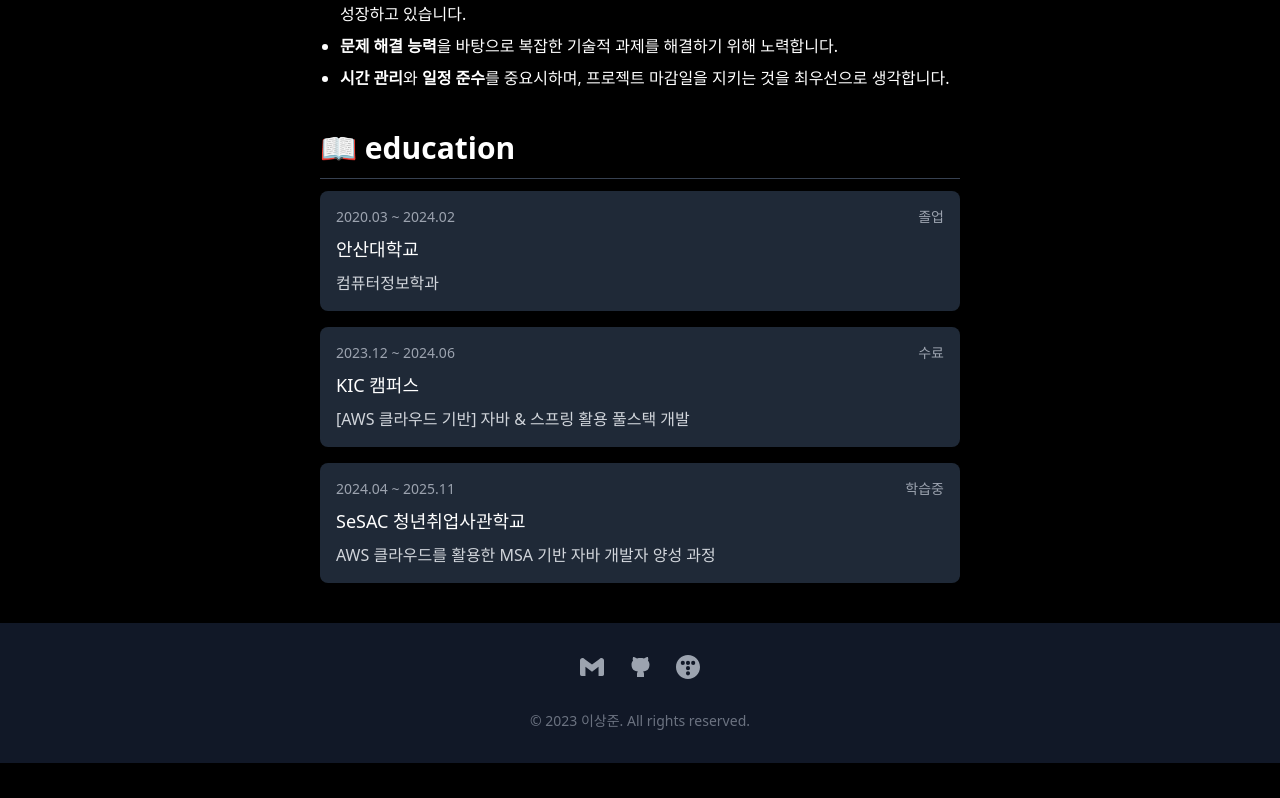
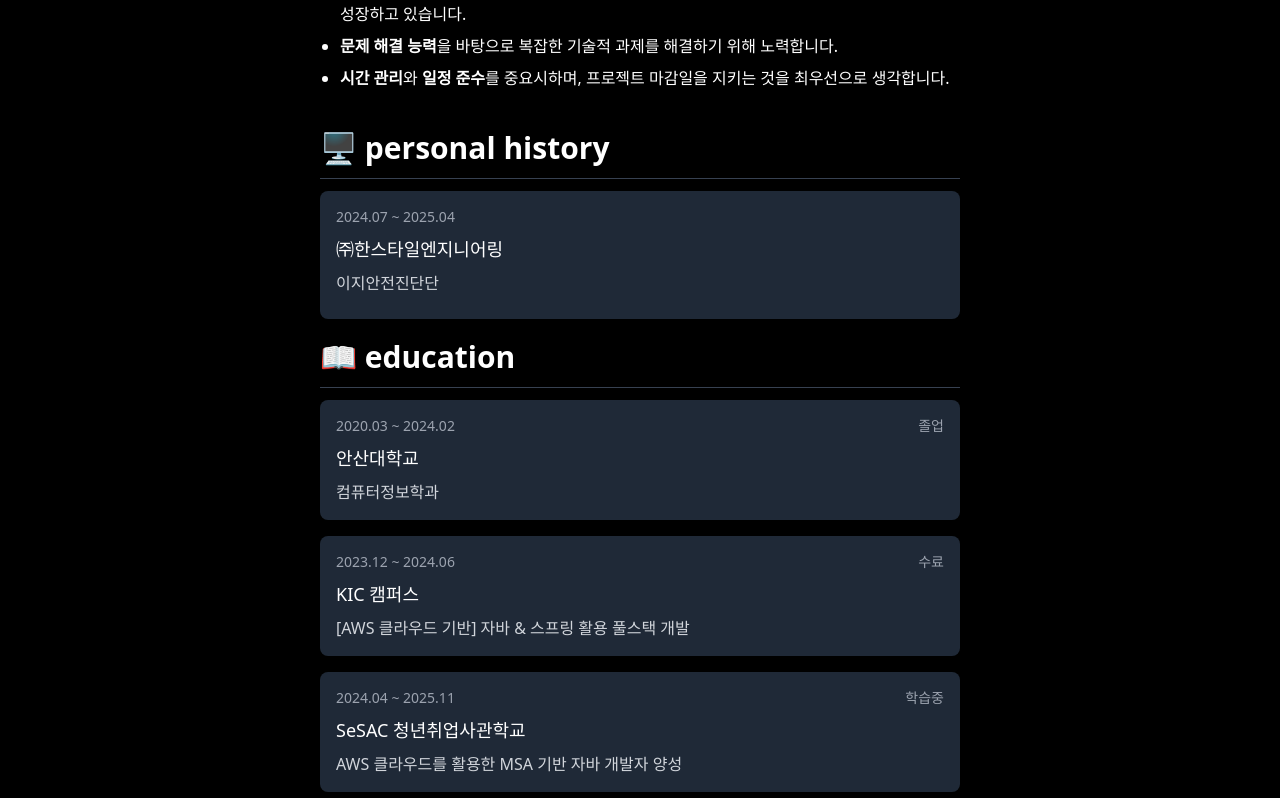
Before and after one commit to namung08/portfolio_front, a React (Vite) app: page / in a window 1280 px wide. Shown: the part 1202-2000 px from the top of the page. Before the commit the page ends 1965 px from the top, so only its background shows below. Built offline with nearby package versions, Linux system fonts and the light colour scheme.

Commit message:
✨ feat: Education 컴포넌트를 Activity로 대체하고, 개인 이력 및 교육 정보를 외부 데이터로 분리하여 동적으로 렌더링

```diff
--- a/src/App.tsx
+++ b/src/App.tsx
@@ -1,8 +1,10 @@
 import Header from "./components/Header";
 import AboutMe from "./components/AboutMe";
-import Education from "./components/Education";
+import { Activity } from "./components/Activity";
 import Footer from "./components/Footer";
 import developerImg from "./assets/img/developer.jpg";
+import { educationInfo } from "./components/data/educationInfo";
+import { personalHistory } from "./components/data/personalHistory";
 
 function App() {
   return (
@@ -15,7 +17,8 @@ function App() {
       />
       <main className="mx-auto max-w-lg md:max-w-xl lg:max-w-2xl pt-16 mb-10 px-4">
         <AboutMe />
-        <Education />
+        <Activity title="🖥️ personal history" content={personalHistory} />
+        <Activity title="📖 education" content={educationInfo} />
       </main>
       <Footer />
     </div>
--- /dev/null
+++ b/src/components/Activity.tsx
@@ -0,0 +1,67 @@
+export interface ActivityItemProps {
+  period: string;
+  whether?: string;
+  institutionLink?: string;
+  institution: string;
+  courseLink?: string;
+  course: string;
+}
+
+const ActivityInfo = ({
+  period,
+  whether,
+  institutionLink,
+  institution,
+  courseLink,
+  course,
+}: ActivityItemProps) => {
+  return (
+    <div className="bg-gray-800 rounded-lg p-4">
+      <div className="flex flex-col md:flex-row md:items-center md:justify-between mb-2">
+        <div className="text-sm text-gray-400">{period}</div>
+        {whether && <div className="text-sm text-gray-400">{whether}</div>}
+      </div>
+      <div className="mb-2">
+        <a
+          href={institutionLink}
+          className="text-lg font-medium hover:underline"
+          target="_blank"
+        >
+          {institution}
+        </a>
+      </div>
+      {courseLink ? (
+        <div className="mb-2">
+          <a
+            href={courseLink}
+            className="text-gray-300 font-medium hover:underline"
+            target="_blank"
+          >
+            {course}
+          </a>
+        </div>
+      ) : (
+        <div className="text-gray-300">{course}</div>
+      )}
+    </div>
+  );
+};
+
+interface ActivityProps {
+  title: string;
+  content: ActivityItemProps[];
+}
+
+export const Activity = ({ title, content }: ActivityProps) => {
+  return (
+    <section className="mb-5" id="education">
+      <p className="text-3xl font-bold">{title}</p>
+      <hr className="border-t border-gray-700 my-3 w-full" />
+      <div className="grid grid-cols-1 gap-4">
+        {content.map((info, index) => (
+          <ActivityInfo key={index} {...info} />
+        ))}
+      </div>
+    </section>
+  );
+};
--- a/src/components/Education.tsx
+++ /dev/null
@@ -1,68 +0,0 @@
-interface EducationInfoProps {
-  period: string;
-  whether: string;
-  link: string;
-  institution: string;
-  course: string;
-}
-
-const EducationInfo = ({
-  period,
-  whether,
-  link,
-  institution,
-  course,
-}: EducationInfoProps) => {
-  return (
-    <div className="bg-gray-800 rounded-lg p-4">
-      <div className="flex flex-col md:flex-row md:items-center md:justify-between mb-2">
-        <div className="text-sm text-gray-400">{period}</div>
-        <div className="text-sm text-gray-400">{whether}</div>
-      </div>
-      <div className="mb-2">
-        <a
-          href={link}
-          className="text-lg font-medium hover:underline"
-          target="_blank"
-        >
-          {institution}
-        </a>
-      </div>
-      <div className="text-gray-300">{course}</div>
-    </div>
-  );
-};
-
-const Education = () => {
-  return (
-    <section className="mb-5" id="education">
-      <p className="text-3xl font-bold">📖 education</p>
-      <hr className="border-t border-gray-700 my-3 w-full" />
-      <div className="grid grid-cols-1 gap-4">
-        <EducationInfo
-          period="2020.03 ~ 2024.02"
-          whether="졸업"
-          link="https://info.ansan.ac.kr/info"
-          institution="안산대학교"
-          course="컴퓨터정보학과"
-        />
-        <EducationInfo
-          period="2023.12 ~ 2024.06"
-          whether="수료"
-          link="https://blog.naver.com/it-edu"
-          institution="KIC 캠퍼스"
-          course="[AWS 클라우드 기반] 자바 & 스프링 활용 풀스택 개발"
-        />
-        <EducationInfo
-          period="2024.04 ~ 2025.11"
-          whether="학습중"
-          link="https://sesac.seoul.kr/common/greeting.do"
-          institution="SeSAC 청년취업사관학교"
-          course="AWS 클라우드를 활용한 MSA 기반 자바 개발자 양성 과정"
-        />
-      </div>
-    </section>
-  );
-};
-
-export default Education;
--- /dev/null
+++ b/src/components/data/educationInfo.ts
@@ -0,0 +1,25 @@
+import type { ActivityItemProps } from "../Activity";
+
+export const educationInfo: ActivityItemProps[] = [
+  {
+    period: "2020.03 ~ 2024.02",
+    whether: "졸업",
+    institutionLink: "https://info.ansan.ac.kr/info",
+    institution: "안산대학교",
+    course: "컴퓨터정보학과",
+  },
+  {
+    period: "2023.12 ~ 2024.06",
+    whether: "수료",
+    institutionLink: "https://blog.naver.com/it-edu",
+    institution: "KIC 캠퍼스",
+    course: "[AWS 클라우드 기반] 자바 & 스프링 활용 풀스택 개발",
+  },
+  {
+    period: "2024.04 ~ 2025.11",
+    whether: "학습중",
+    institutionLink: "https://sesac.seoul.kr/common/greeting.do",
+    institution: "SeSAC 청년취업사관학교",
+    course: "AWS 클라우드를 활용한 MSA 기반 자바 개발자 양성",
+  },
+];
--- /dev/null
+++ b/src/components/data/personalHistory.ts
@@ -0,0 +1,11 @@
+import type { ActivityItemProps } from "../Activity";
+
+export const personalHistory: ActivityItemProps[] = [
+  {
+    period: "2024.07 ~ 2025.04",
+    institutionLink: "https://www.easysafety.co.kr/",
+    institution: "㈜한스타일엔지니어링",
+    courseLink: "https://www.easysafety.co.kr/",
+    course: "이지안전진단단",
+  },
+];
```
